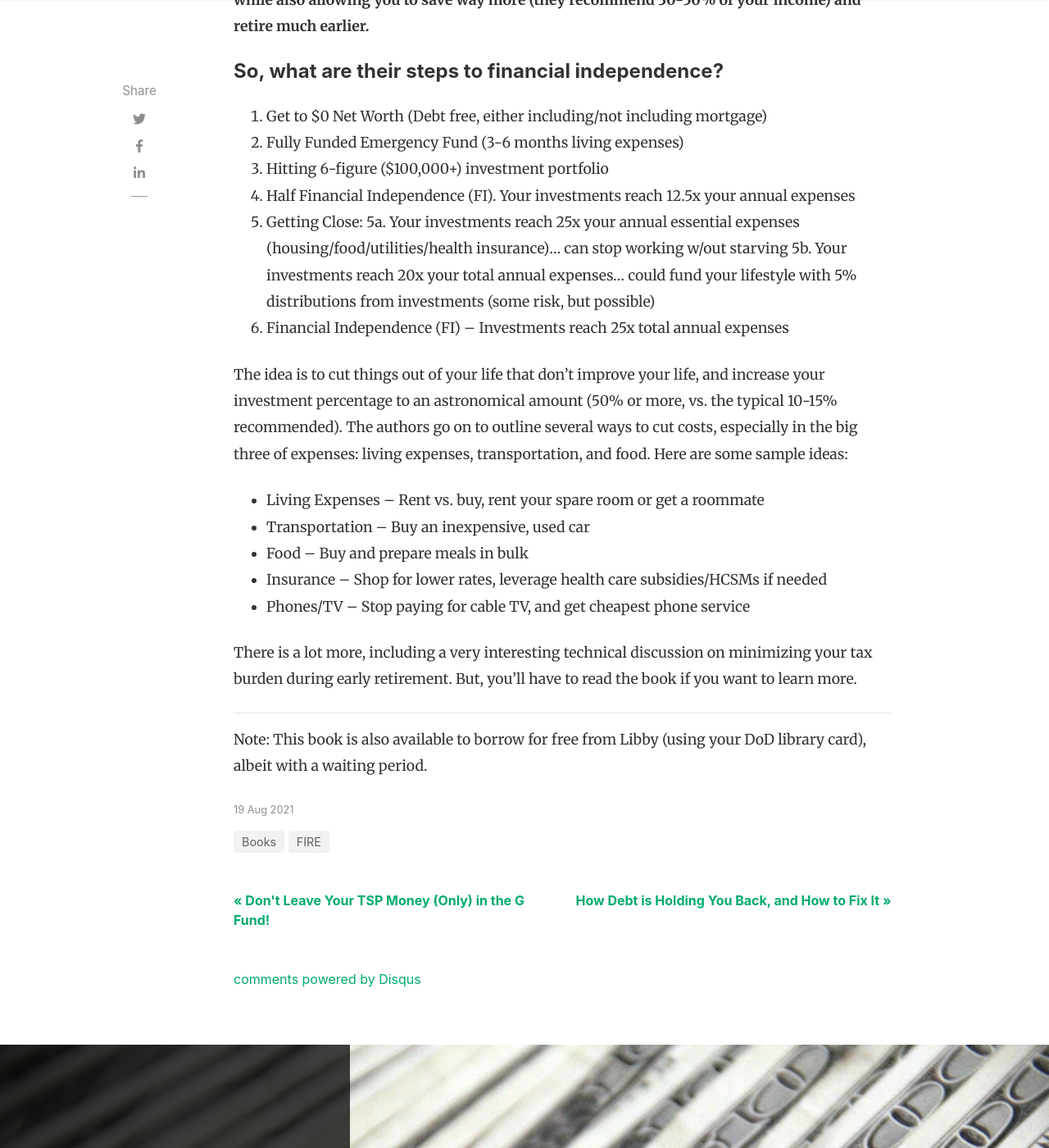
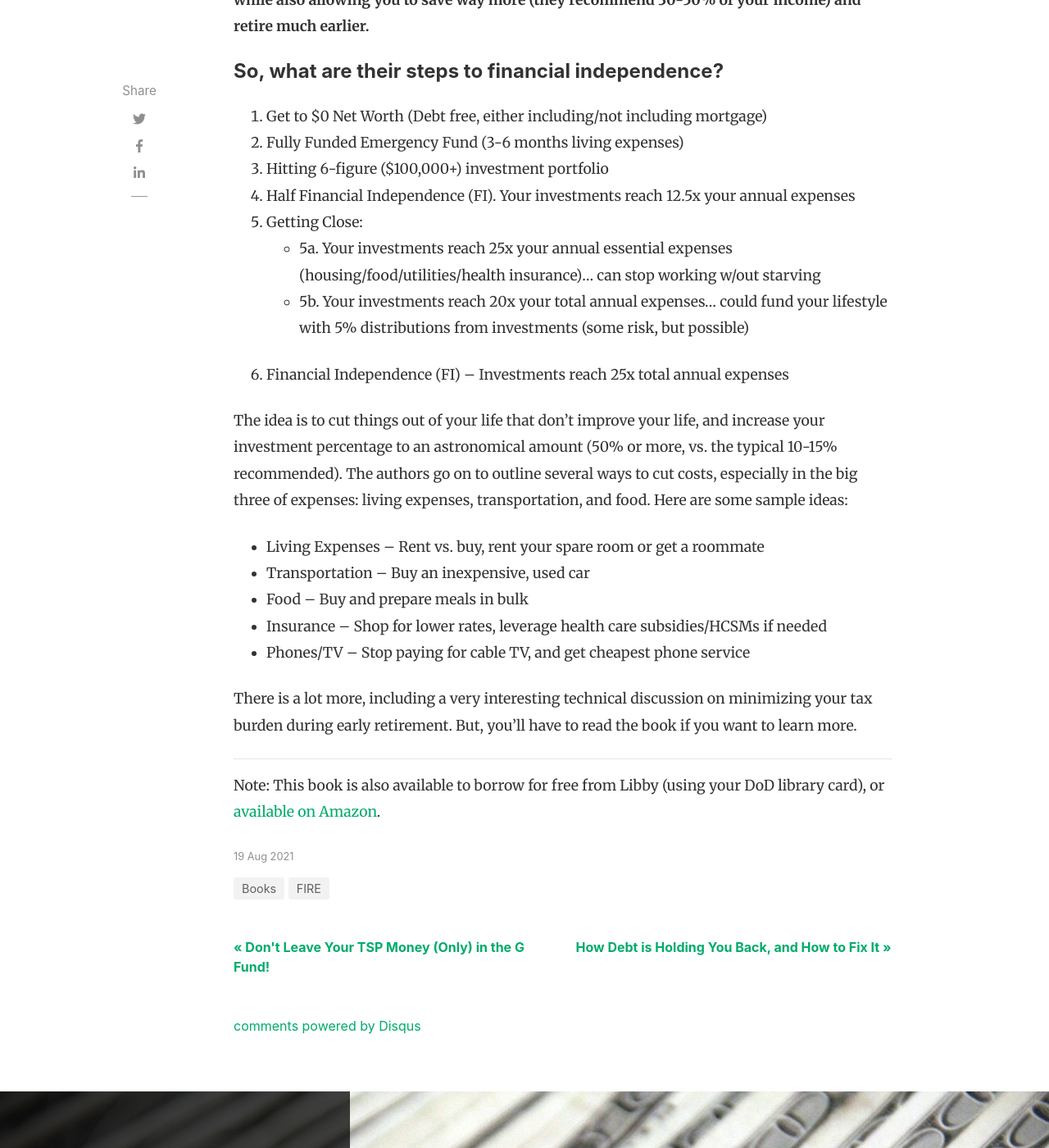
Before and after one commit to militaryinvestor/militaryinvestor.github.io, a Jekyll site: the page built from _posts/2021-08-19-Book-Choose-FI-Barrett-Mamula-Mendonsa.md, in a window 1280 px wide and 1400 px high, scrolled down 2351 px. Shown: the whole window at 82% size. Built offline with Jekyll 4.4.1, drawn with Linux system fonts in a browser that asks for light colours; nearby versions of some CDN libraries; comment, search, counter and statistics services are not loaded.

Commit message:
Update 2021-08-19-Book-Choose-FI-Barrett-Mamula-Mendonsa.md

```diff
--- a/_posts/2021-08-19-Book-Choose-FI-Barrett-Mamula-Mendonsa.md
+++ b/_posts/2021-08-19-Book-Choose-FI-Barrett-Mamula-Mendonsa.md
@@ -27,8 +27,8 @@ However, they make one really interesting step from there: **Every dollar you sa
 3. Hitting 6-figure ($100,000+) investment portfolio
 4. Half Financial Independence (FI).  Your investments reach 12.5x your annual expenses
 5. Getting Close:
-  5a. Your investments reach 25x your annual essential expenses (housing/food/utilities/health insurance)… can stop working w/out starving
-  5b. Your investments reach 20x your total annual expenses… could fund your lifestyle with 5% distributions from investments (some risk, but possible)
+-  5a. Your investments reach 25x your annual essential expenses (housing/food/utilities/health insurance)… can stop working w/out starving
+-  5b. Your investments reach 20x your total annual expenses… could fund your lifestyle with 5% distributions from investments (some risk, but possible)
 6. Financial Independence (FI) – Investments reach 25x total annual expenses
 
 The idea is to cut things out of your life that don’t improve your life, and increase your investment percentage to an astronomical amount (50% or more, vs. the typical 10-15% recommended). The authors go on to outline several ways  to cut costs, especially in the big three of expenses: living expenses, transportation, and food. Here are some sample ideas:
@@ -43,4 +43,4 @@ There is a lot more, including a very interesting technical discussion on minimi
 
 ------------
 
-Note: This book is also available to borrow for free from Libby (using your DoD library card), albeit with a waiting period.
+Note: This book is also available to borrow for free from Libby (using your DoD library card), or [available on Amazon](https://www.amazon.com/gp/product/0960058907/ref=as_li_tl?ie=UTF8&camp=1789&creative=9325&creativeASIN=0960058907&linkCode=as2&tag=militaryinv09-20&linkId=2ccd31ed5acf3e822ebb3af709e342d9).
```
